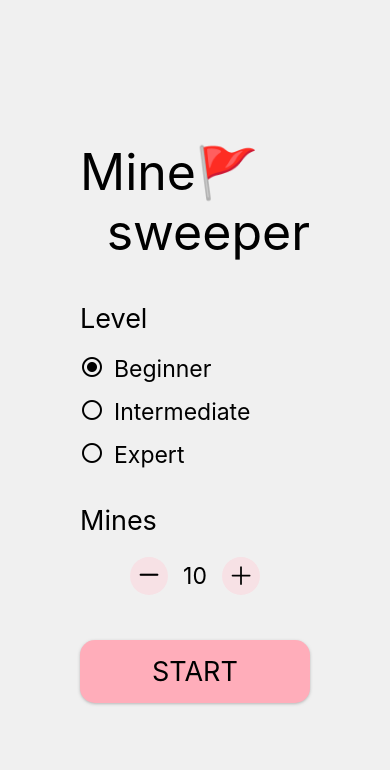
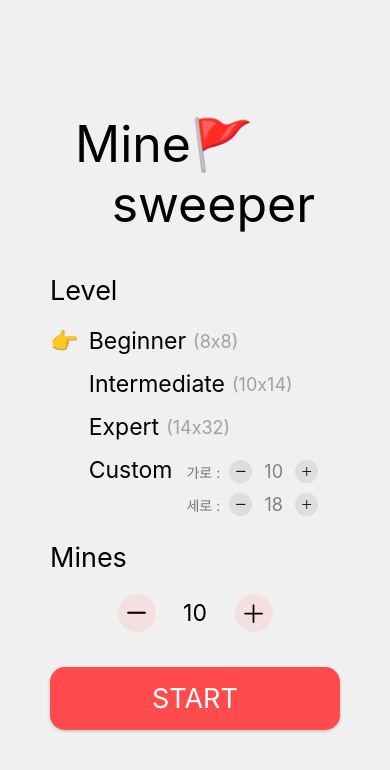
Before and after one commit to bisous1519/minesweeper, a React Native app: screen /main in a window 390 px wide. Shown: the top 770 px of the page. Built offline with nearby package versions, Linux system fonts and the light colour scheme.

Commit message:
FEAT: Add board custom

```diff
--- a/src/atoms/atomType.ts
+++ b/src/atoms/atomType.ts
@@ -12,4 +12,4 @@ export type CurStatusType = {
   isFlagMode: boolean;
 };
 
-export type LvType = 'Beginner' | 'Intermediate' | 'Expert';
+export type LvType = 'Beginner' | 'Intermediate' | 'Expert' | 'Custom';
--- a/src/components/CellButton.tsx
+++ b/src/components/CellButton.tsx
@@ -1,4 +1,4 @@
-import { useState } from 'react';
+import { useEffect, useState } from 'react';
 import { Pressable, StyleSheet, Text } from 'react-native';
 import { useRecoilState } from 'recoil';
 import { Feather, FontAwesome6 } from '@expo/vector-icons';
--- /dev/null
+++ b/src/components/CustomInput.tsx
@@ -0,0 +1,105 @@
+import { Alert, Pressable, StyleSheet, Text, View } from 'react-native';
+import { useRecoilState } from 'recoil';
+import { SettingType } from '../atoms/atomType';
+import { settingState } from '../atoms/atoms';
+import { AntDesign } from '@expo/vector-icons';
+import NumberInput from './NumberInput';
+
+const styles = StyleSheet.create({
+  container: {
+    flexDirection: 'row',
+    alignItems: 'center',
+    justifyContent: 'center',
+    gap: 15,
+  },
+  value: {
+    fontSize: 23,
+  },
+  button: {
+    backgroundColor: '#f4e0e0',
+    width: 38,
+    height: 38,
+    borderRadius: 38,
+    justifyContent: 'center',
+    alignItems: 'center',
+  },
+});
+
+type CustomInputPropsType = {
+  isWidth: boolean;
+  isActive: boolean;
+};
+
+export default function CustomInput({
+  isWidth,
+  isActive,
+}: CustomInputPropsType): React.JSX.Element {
+  const [setting, setSetting] = useRecoilState<SettingType>(settingState);
+
+  const onPressMinus = () => {
+    if (isActive) {
+      if (isWidth) {
+        if (setting.width - 1 > 4) {
+          setSetting({ ...setting, width: setting.width - 1 });
+        } else {
+          Alert.alert('✋ 잠깐!', '\n가로는 5보다 작게 설정할 수 없습니다.', [
+            { text: '확인' },
+          ]);
+        }
+      } else {
+        if (setting.height - 1 > 4) {
+          setSetting({ ...setting, height: setting.height - 1 });
+        } else {
+          Alert.alert('✋ 잠깐!', '\n세로는 5보다 작게 설정할 수 없습니다.', [
+            { text: '확인' },
+          ]);
+        }
+      }
+    }
+  };
+
+  const onPressPlus = () => {
+    if (isActive) {
+      if (isWidth) {
+        if (setting.width + 1 < 15) {
+          setSetting({ ...setting, width: setting.width + 1 });
+        } else {
+          Alert.alert('✋ 잠깐!', '\n가로는 14보다 크게 설정할 수 없습니다.', [
+            { text: '확인' },
+          ]);
+        }
+      } else {
+        if (setting.height + 1 < 33) {
+          setSetting({ ...setting, height: setting.height + 1 });
+        } else {
+          Alert.alert('✋ 잠깐!', '\n세로는 32보다 크게 설정할 수 없습니다.', [
+            { text: '확인' },
+          ]);
+        }
+      }
+    }
+  };
+
+  return (
+    <NumberInput
+      onPressMinus={onPressMinus}
+      onPressPlus={onPressPlus}
+      value={
+        !isActive
+          ? isWidth
+            ? 10
+            : 18
+          : isWidth
+          ? setting.width
+          : setting.height
+      }
+      minusFontSize={15}
+      plusFontSize={12}
+      buttonSize={23}
+      numberFontSize={18}
+      width={33}
+      gap={5}
+      isActive={isActive}
+    />
+  );
+}
--- a/src/components/GameContainer.tsx
+++ b/src/components/GameContainer.tsx
@@ -27,7 +27,7 @@ const tableStyles = StyleSheet.create({
     // borderWidth: 4,
     // borderLeftWidth: 4,
     // borderColor: '#000',
-    // backgroundColor: 'orange',
+    backgroundColor: 'orange',
   },
   row: {
     flexDirection: 'row',
@@ -56,18 +56,13 @@ export default function GameContainer({}: GameContainerPropsType): React.JSX.Ele
   const [setting, setSetting] = useRecoilState<SettingType>(settingState);
   const [curStatus, setCurStatus] =
     useRecoilState<CurStatusType>(curStatusState);
-  const [containerSize, setContainerSize] = useState<{
-    width: number;
-    height: number;
-  }>({
-    width: 0,
-    height: 0,
-  });
   const [cellSize, setCellSize] = useState<number>(40);
   const [board, setBoard] = useState<number[][]>();
   const [boardOri, setBoardOri] = useState<number[][]>();
   const [boardTF, setBoardTF] = useState<boolean[][]>();
   const [finTrigger, setFinTrigger] = useState<{ r: number; c: number }>();
+
+  const containerEl = useRef<View>(null);
 
   const onPressMine = (r: number, c: number) => {
     setCurStatus({ ...curStatus, status: 'OVER' });
@@ -181,11 +176,12 @@ export default function GameContainer({}: GameContainerPropsType): React.JSX.Ele
 
   const onLayoutContainer = (e: LayoutChangeEvent) => {
     const { width, height } = e.nativeEvent.layout;
-    // setContainerSize({ width, height });
+    console.log('!!!! Layout', width, height);
+
     setCellSize(
       Math.min(
-        Math.floor(width / setting.width),
-        Math.floor(height / setting.height)
+        Math.floor(width / setting.height),
+        Math.floor(height / setting.width)
       )
     );
   };
@@ -194,6 +190,7 @@ export default function GameContainer({}: GameContainerPropsType): React.JSX.Ele
     return 0 <= r && r < setting.width && 0 <= c && c < setting.height;
   }, []);
 
+  // 성공일 때, FLAG 안꽂은 자리에 다 꽂아서 보여주기
   useEffect(() => {
     if (curStatus.status === 'SUCCESS') {
       board?.forEach((row, r) => {
@@ -256,7 +253,12 @@ export default function GameContainer({}: GameContainerPropsType): React.JSX.Ele
   }, [board]);
 
   return (
-    <View style={styles.container} onLayout={onLayoutContainer}>
+    <View
+      style={styles.container}
+      ref={containerEl}
+      collapsable={false}
+      onLayout={onLayoutContainer}
+    >
       <Table style={tableStyles.container}>
         {board &&
           boardTF &&
--- a/src/components/MinesInput.tsx
+++ b/src/components/MinesInput.tsx
@@ -3,6 +3,7 @@ import { useRecoilState } from 'recoil';
 import { SettingType } from '../atoms/atomType';
 import { settingState } from '../atoms/atoms';
 import { AntDesign } from '@expo/vector-icons';
+import NumberInput from './NumberInput';
 
 const styles = StyleSheet.create({
   container: {
@@ -15,7 +16,7 @@ const styles = StyleSheet.create({
     fontSize: 23,
   },
   button: {
-    backgroundColor: '#f7e1e5',
+    backgroundColor: '#f4e0e0',
     width: 38,
     height: 38,
     borderRadius: 38,
@@ -50,14 +51,10 @@ export default function MinesInput(): React.JSX.Element {
   };
 
   return (
-    <View style={styles.container}>
-      <Pressable style={styles.button} onPress={onPressMinus}>
-        <AntDesign name='minus' size={30} color='black' />
-      </Pressable>
-      <Text style={styles.value}>{setting.mines}</Text>
-      <Pressable style={styles.button} onPress={onPressPlus}>
-        <AntDesign name='plus' size={25} color='black' />
-      </Pressable>
-    </View>
+    <NumberInput
+      onPressMinus={onPressMinus}
+      onPressPlus={onPressPlus}
+      value={setting.mines}
+    />
   );
 }
--- /dev/null
+++ b/src/components/NumberInput.tsx
@@ -0,0 +1,85 @@
+import { Alert, Pressable, StyleSheet, Text, View } from 'react-native';
+import { useRecoilState } from 'recoil';
+import { SettingType } from '../atoms/atomType';
+import { settingState } from '../atoms/atoms';
+import { AntDesign } from '@expo/vector-icons';
+
+const styles = StyleSheet.create({
+  container: {
+    flexDirection: 'row',
+    alignItems: 'center',
+    justifyContent: 'center',
+  },
+  button: {
+    backgroundColor: '#f4e0e0',
+    borderRadius: 100,
+    justifyContent: 'center',
+    alignItems: 'center',
+  },
+  value: {
+    // backgroundColor: 'pink',
+    textAlign: 'center',
+  },
+});
+
+type NumberInputPropsType = {
+  onPressMinus: () => void;
+  onPressPlus: () => void;
+  buttonSize?: number;
+  minusFontSize?: number;
+  plusFontSize?: number;
+  numberFontSize?: number;
+  gap?: number;
+  width?: number;
+  value: number;
+  isActive?: boolean;
+};
+
+export default function NumberInput({
+  onPressMinus,
+  onPressPlus,
+  buttonSize = 38,
+  minusFontSize = 30,
+  plusFontSize = 25,
+  numberFontSize = 23,
+  gap = 12,
+  width = 55,
+  value,
+  isActive = true,
+}: NumberInputPropsType): React.JSX.Element {
+  const [setting, setSetting] = useRecoilState<SettingType>(settingState);
+
+  return (
+    <View style={[styles.container, { gap }]}>
+      <Pressable
+        style={[
+          styles.button,
+          { width: buttonSize, height: buttonSize },
+          !isActive && { backgroundColor: '#dfdddd' },
+        ]}
+        onPress={onPressMinus}
+      >
+        <AntDesign name='minus' size={minusFontSize} color='black' />
+      </Pressable>
+      <Text
+        style={[
+          styles.value,
+          { fontSize: numberFontSize, width },
+          !isActive && { color: '#808080' },
+        ]}
+      >
+        {value}
+      </Text>
+      <Pressable
+        style={[
+          styles.button,
+          { width: buttonSize, height: buttonSize },
+          !isActive && { backgroundColor: '#dfdddd' },
+        ]}
+        onPress={onPressPlus}
+      >
+        <AntDesign name='plus' size={plusFontSize} color='black' />
+      </Pressable>
+    </View>
+  );
+}
--- a/src/components/RadioInput.tsx
+++ b/src/components/RadioInput.tsx
@@ -1,39 +1,86 @@
-import { Pressable, StyleSheet, Text } from 'react-native';
+import {
+  NativeSyntheticEvent,
+  Pressable,
+  StyleSheet,
+  Text,
+  TextInput,
+  TextInputChangeEventData,
+  View,
+} from 'react-native';
 import { MaterialIcons } from '@expo/vector-icons';
 import { LvType, SettingType } from '../atoms/atomType';
 import { useRecoilState } from 'recoil';
 import { settingState } from '../atoms/atoms';
 import { useEffect, useState } from 'react';
+import CustomInput from './CustomInput';
 
 const styles = StyleSheet.create({
   container: {
     flexDirection: 'row',
     gap: 10,
+    alignItems: 'flex-start',
+    // backgroundColor: 'pink',
   },
-  text: {
+  fingerWrapper: {
+    justifyContent: 'center',
+    alignItems: 'center',
+  },
+  finger: {
     fontSize: 23,
+  },
+  levelWrapper: {
+    flexDirection: 'row',
+    alignItems: 'center',
+    gap: 7,
+  },
+  level: {
+    fontSize: 23,
+  },
+  levelSize: {
+    fontSize: 18,
+    color: '#a0a0a0',
+  },
+  customLevelSize: {
+    fontSize: 18,
+    color: '#000',
+  },
+  customContainer: {
+    marginTop: 4,
+    gap: 10,
+  },
+  customWrapper: {
+    // backgroundColor: 'orange',
+    flexDirection: 'row',
+    alignItems: 'center',
+    gap: 5,
+  },
+  customInput: {
+    borderBottomWidth: 1,
+    // borderColor: '#f4e0e0',
+    borderColor: '#fbabab',
+    width: 20,
+    textAlign: 'center',
+  },
+  customText: {
+    fontSize: 14,
+    color: '#757575',
   },
 });
 
 type RadioInputPropsType = {
   curLv: LvType;
+  size: string;
+  onPressLv: (curLv: LvType) => void;
 };
 
 export default function RadioInput({
   curLv,
+  size,
+  onPressLv,
 }: RadioInputPropsType): React.JSX.Element {
   const [setting, setSetting] = useRecoilState<SettingType>(settingState);
 
   const [isOn, setIsOn] = useState<boolean>(false);
-
-  const onPressLv = () => {
-    setSetting({
-      lv: curLv,
-      width: curLv === 'Beginner' ? 8 : curLv === 'Intermediate' ? 10 : 14,
-      height: curLv === 'Beginner' ? 8 : curLv === 'Intermediate' ? 14 : 32,
-      mines: curLv === 'Beginner' ? 10 : curLv === 'Intermediate' ? 20 : 40,
-    });
-  };
 
   useEffect(() => {
     if (setting.lv === curLv) {
@@ -44,13 +91,40 @@ export default function RadioInput({
   }, [setting]);
 
   return (
-    <Pressable style={styles.container} onPress={onPressLv}>
-      <MaterialIcons
-        name={isOn ? 'radio-button-on' : 'radio-button-off'}
-        size={24}
-        color='black'
-      />
-      <Text style={styles.text}>{curLv}</Text>
-    </Pressable>
+    <>
+      <Pressable style={styles.container} onPress={() => onPressLv(curLv)}>
+        <View style={styles.fingerWrapper}>
+          <Text style={[styles.finger, !isOn && { opacity: 0 }]}>👉</Text>
+        </View>
+        <View
+          style={[
+            styles.levelWrapper,
+            curLv === 'Custom' && { alignItems: 'flex-start' },
+          ]}
+        >
+          <Text style={styles.level}>{curLv}</Text>
+          <Text style={styles.levelSize}>{size}</Text>
+          {curLv === 'Custom' && (
+            // {curLv === 'Custom' && isOn && (
+            <View style={styles.customContainer}>
+              <View style={styles.customWrapper}>
+                <Text style={styles.customText}>가로 : </Text>
+                <CustomInput
+                  isWidth={true}
+                  isActive={setting.lv === 'Custom'}
+                />
+              </View>
+              <View style={styles.customWrapper}>
+                <Text style={styles.customText}>세로 : </Text>
+                <CustomInput
+                  isWidth={false}
+                  isActive={setting.lv === 'Custom'}
+                />
+              </View>
+            </View>
+          )}
+        </View>
+      </Pressable>
+    </>
   );
 }
--- a/src/components/StartButton.tsx
+++ b/src/components/StartButton.tsx
@@ -4,7 +4,7 @@ import { RootTabNavigationProp } from '../../App';
 
 const styles = StyleSheet.create({
   wrapper: {
-    backgroundColor: '#ffadba',
+    backgroundColor: '#FF4B4D',
     paddingVertical: 15,
     // paddingHorizontal: 40,
     justifyContent: 'center',
@@ -17,6 +17,7 @@ const styles = StyleSheet.create({
   },
   text: {
     fontSize: 27,
+    color: '#fff',
   },
 });
 
--- a/src/screen/GameScreen.tsx
+++ b/src/screen/GameScreen.tsx
@@ -101,6 +101,7 @@ export default function GameScreen(): React.JSX.Element {
       flags: 0,
       isFlagMode: false,
     });
+    console.log('!!!!!!', setting.width, setting.height);
   }, []);
   return (
     <RootView>
--- a/src/screen/MainScreen.tsx
+++ b/src/screen/MainScreen.tsx
@@ -22,12 +22,12 @@ import { useEffect } from 'react';
 
 const styles = StyleSheet.create({
   container: {
-    paddingHorizontal: 80,
-    // alignItems: 'center',
+    paddingHorizontal: 50,
     justifyContent: 'center',
   },
   titleWrapper: {
     marginBottom: 40,
+    marginHorizontal: 25,
   },
   title1: {
     fontSize: 50,
@@ -37,7 +37,7 @@ const styles = StyleSheet.create({
     fontSize: 50,
   },
   eachView: {
-    marginBottom: 35,
+    marginBottom: 25,
     // alignItems: 'center',
   },
   subject: {
@@ -54,12 +54,25 @@ const styles = StyleSheet.create({
   },
 });
 
-export const lvs: LvType[] = ['Beginner', 'Intermediate', 'Expert'];
+export const lvs: LvType[] = ['Beginner', 'Intermediate', 'Expert', 'Custom'];
+const lvsSize: string[] = ['(8x8)', '(10x14)', '(14x32)', ''];
 
 export default function MainScreen(): React.JSX.Element {
   const [setting, setSetting] = useRecoilState<SettingType>(settingState);
   const [curStatus, setCurStatus] =
     useRecoilState<CurStatusType>(curStatusState);
+
+  const onPressLv = (curLv: LvType) => {
+    if (curLv === 'Beginner') {
+      setSetting({ lv: curLv, width: 8, height: 8, mines: 10 });
+    } else if (curLv === 'Intermediate') {
+      setSetting({ lv: curLv, width: 10, height: 14, mines: 20 });
+    } else if (curLv === 'Expert') {
+      setSetting({ lv: curLv, width: 14, height: 32, mines: 40 });
+    } else {
+      setSetting({ lv: curLv, width: 10, height: 18, mines: 5 });
+    }
+  };
 
   useEffect(() => {
     setSetting({ ...settingInitial });
@@ -76,7 +89,13 @@ export default function MainScreen(): React.JSX.Element {
         <FlatList
           contentContainerStyle={styles.lvsWrapper}
           data={lvs}
-          renderItem={({ item }) => <RadioInput curLv={item} />}
+          renderItem={({ item, index }) => (
+            <RadioInput
+              onPressLv={onPressLv}
+              curLv={item}
+              size={lvsSize[index]}
+            />
+          )}
         />
       </View>
       <View style={styles.eachView}>
```
